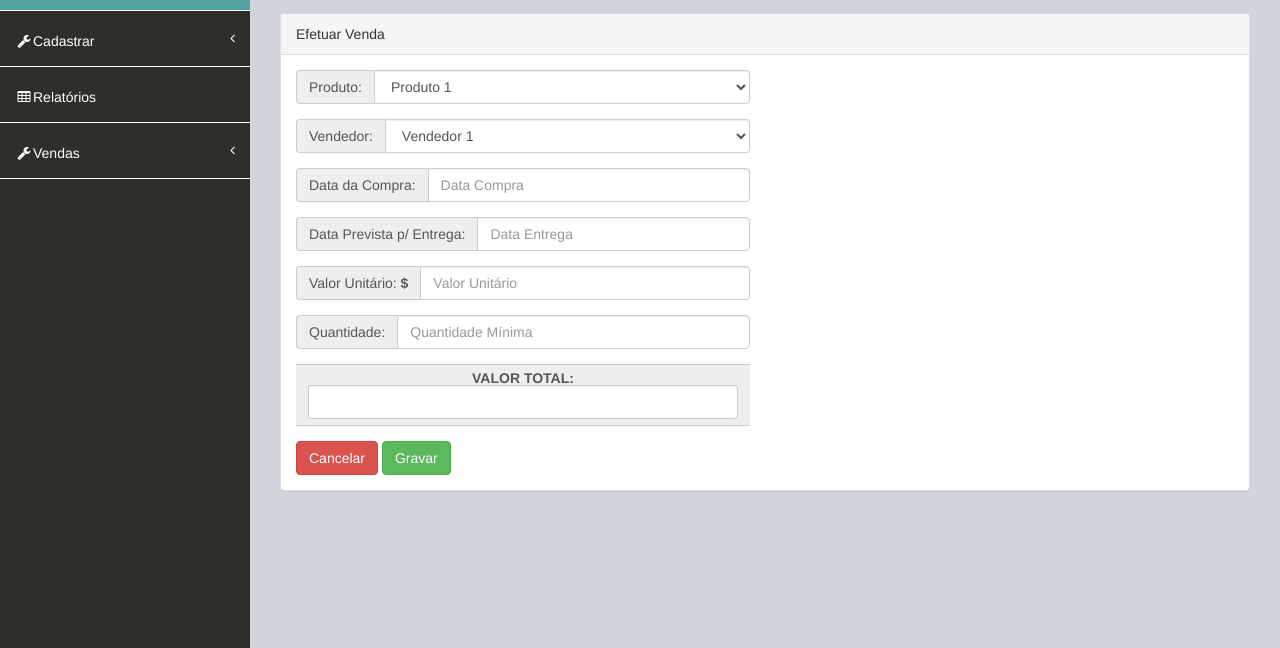
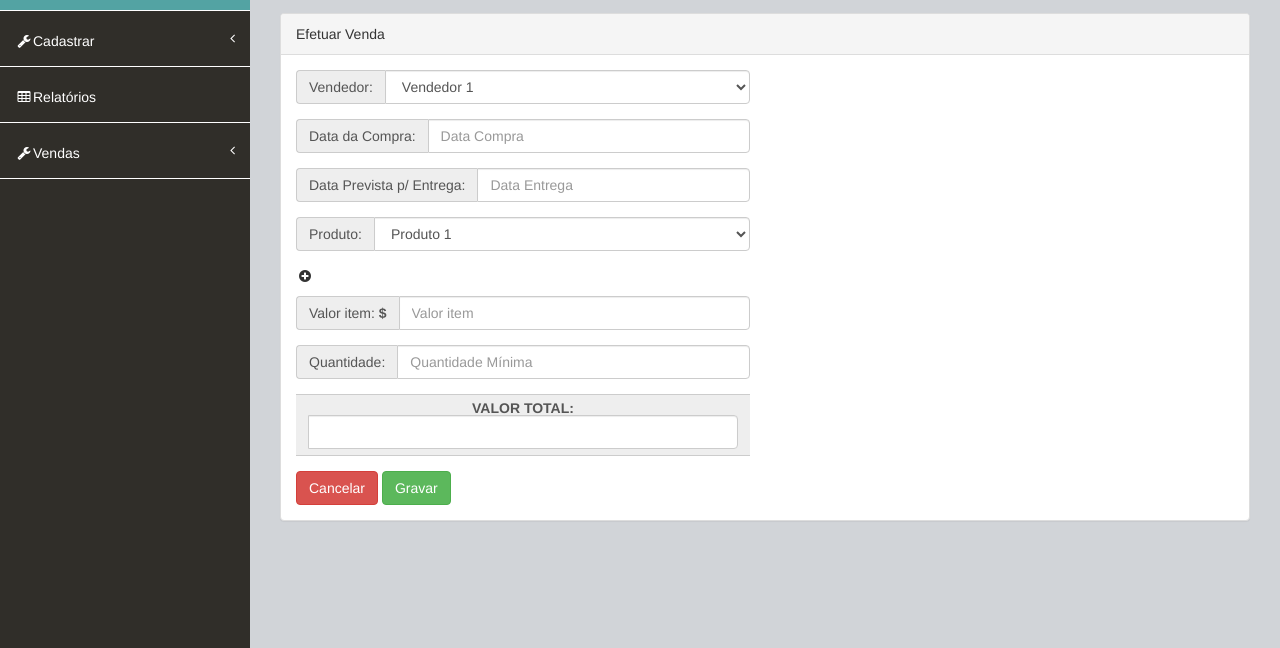
Before and after one commit to guilhermearantes/tpweb-1, a plain HTML site: page Stock_Web/venda.html in a window 1280 px wide. Shown: the part 152-800 px from the top of the page. Drawn offline with Linux system fonts and the light colour scheme; no server answers.

Commit message:
Alteração da logo e telas

```diff
--- a/Stock_Web/venda.html
+++ b/Stock_Web/venda.html
@@ -1,5 +1,6 @@
 <!DOCTYPE html>
 <html>
+
 <head>
     <meta charset="utf-8">
     <meta name="viewport" content="width=device-width, initial-scale=1.0">
@@ -13,6 +14,7 @@
     <!-- Page-Level CSS -->
     <link href="assets/plugins/morris/morris-0.4.3.min.css" rel="stylesheet" />
 </head>
+
 <body>
     <!--  wrapper -->
     <div id="wrapper">
@@ -88,7 +90,7 @@
 
                 <li class="dropdown">
                     <a class="dropdown-toggle" data-toggle="dropdown" href="#">
-                        <span class="top-label label label-success">4</span>  <i class="fa fa-tasks fa-3x"></i>
+                        <span class="top-label label label-success">4</span> <i class="fa fa-tasks fa-3x"></i>
                     </a>
                     <!-- dropdown tasks -->
                     <ul class="dropdown-menu dropdown-tasks">
@@ -168,7 +170,7 @@
 
                 <li class="dropdown">
                     <a class="dropdown-toggle" data-toggle="dropdown" href="#">
-                        <span class="top-label label label-warning">5</span>  <i class="fa fa-bell fa-3x"></i>
+                        <span class="top-label label label-warning">5</span> <i class="fa fa-bell fa-3x"></i>
                     </a>
                     <!-- dropdown alerts-->
                     <ul class="dropdown-menu dropdown-alerts">
@@ -331,14 +333,7 @@
                             <div class="row">
                                 <div class="col-lg-6">
                                     <form role="form">
-                                        <div class="form-group input-group">
-                                            <span class="input-group-addon">Produto:</span>
-                                            <!--<label>Produto</label>-->
-                                            <select class="form-control">
-                                                <option>Produto 1</option>
-                                                <option>Produto 2</option>
-                                            </select>
-                                        </div>
+
                                         <div class="form-group input-group">
                                             <span class="input-group-addon">Vendedor:</span>
                                             <!--<label>Vendedor</label>-->
@@ -356,8 +351,22 @@
                                             <input type="text" class="form-control" placeholder="Data Entrega">
                                         </div>
                                         <div class="form-group input-group">
-                                            <span class="input-group-addon">Valor Unitário: <b>$</b></span>
-                                            <input type="text" class="form-control" placeholder="Valor Unitário">
+                                            <span class="input-group-addon">Produto:</span>
+
+                                            <!--<label>Produto</label>-->
+                                            <select class="form-control">
+                                                <option>Produto 1</option>
+                                                <option>Produto 2</option>
+                                            </select>
+
+                                        </div>
+                                        <div float:left>
+                                            <i class="fa fa-plus-circle fa-fw "></i>
+                                        </div>
+                                        <p></p>
+                                        <div class="form-group input-group">
+                                            <span class="input-group-addon">Valor item: <b>$</b></span>
+                                            <input type="text" class="form-control" placeholder="Valor item">
                                         </div>
                                         <div class="form-group input-group">
                                             <span class="input-group-addon">Quantidade:</span>
```
Also changed, not shown: Stock_Web/assets/img/logo.png. Lines whose indentation alone changed are shown as unchanged.
